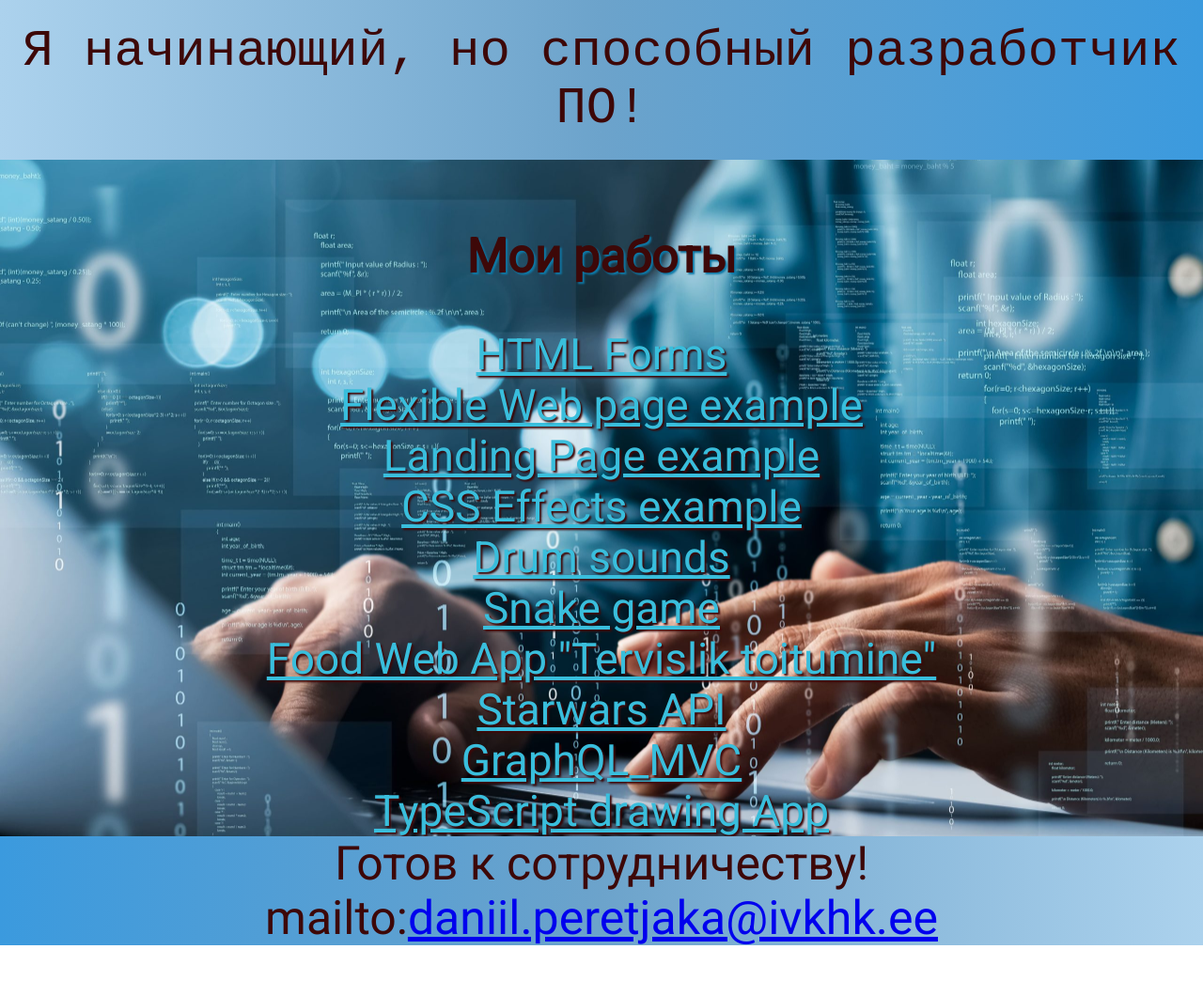
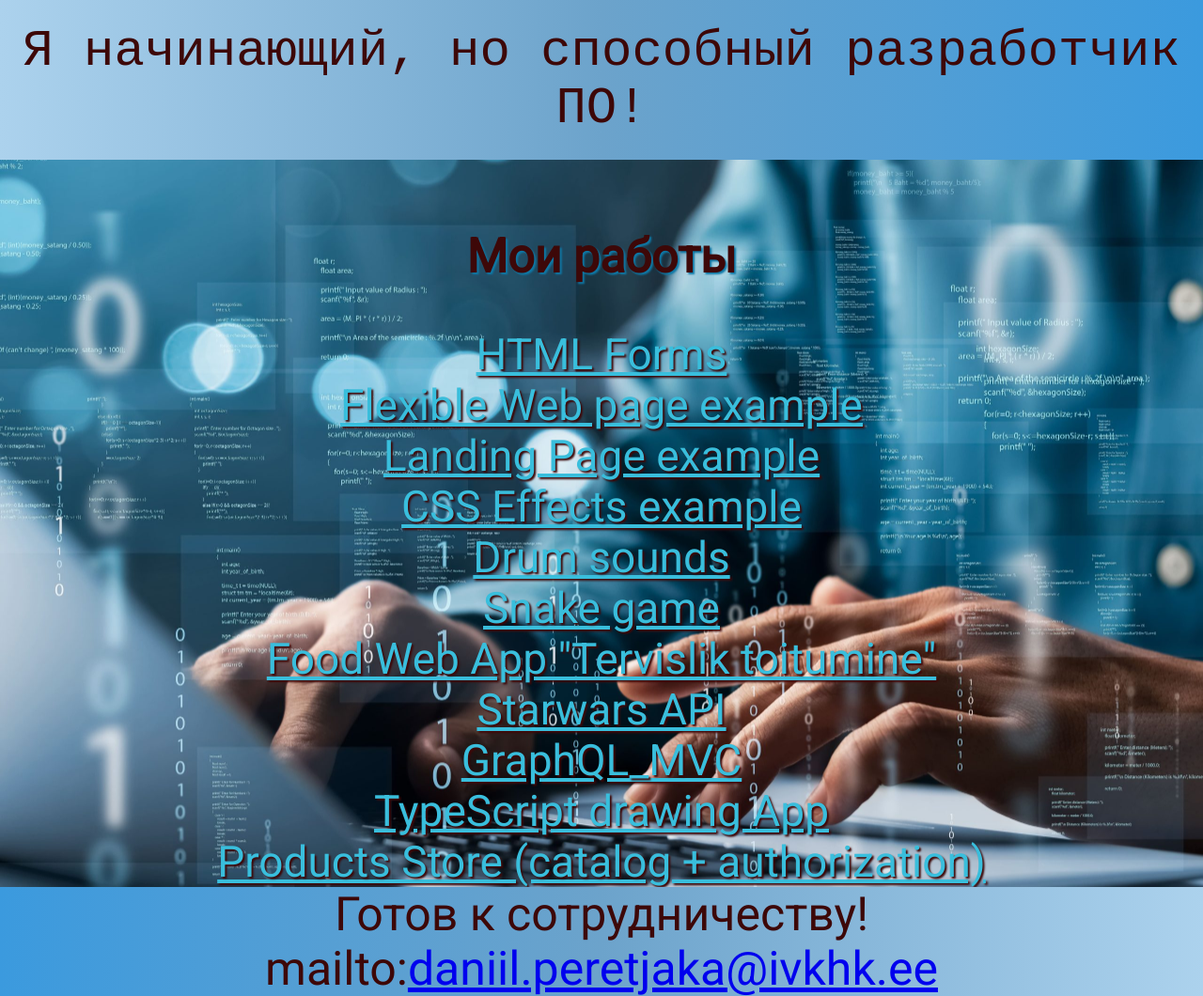
Before and after one commit to DaniilJKTV24/DaniilJKTV24.github.io, a plain HTML site: page index.html in a window 1280 px wide. Shown: the whole page at 94% size. Before the commit the page ends 1006 px from the top, so only its background shows below. Drawn offline with Linux system fonts and the light colour scheme.

Commit message:
MyStore project link addition

```diff
--- a/index.html
+++ b/index.html
@@ -38,6 +38,8 @@
 				<a href="https://github.com/DaniilJKTV24/GraphQL_MVC">GraphQL_MVC</a>
 				<br>
 				<a href="https://github.com/DaniilJKTV24/TS_drawing_app">TypeScript drawing App</a>
+				<br>
+				<a href="https://github.com/DaniilJKTV24/Store_Products">Products Store (catalog + authorization)</a>
 			</div>
 		</div>
 		<footer>
```
